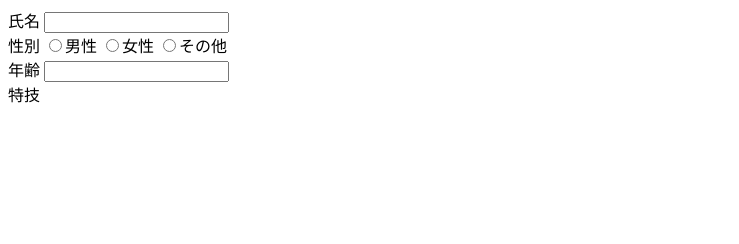
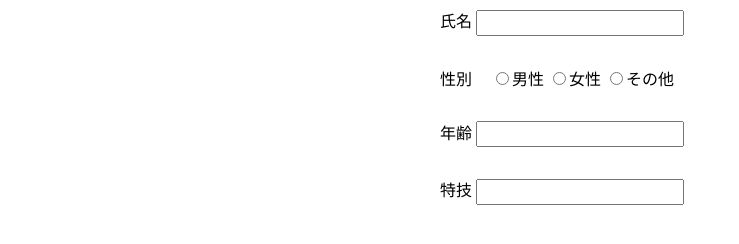
Before and after one commit to akihide-hatano/local-storage-practice-part2, a plain HTML site: page index.html in a window 1280 px wide. Shown: the whole page, without its empty margins (0-739 px from the left). Drawn offline with Linux system fonts and the light colour scheme.

Commit message:
htmlとcssを修正をしました。

```diff
--- a/css/style.css
+++ b/css/style.css
@@ -0,0 +1,24 @@
+@charset "utf-8";
+
+#inputArea{
+  display: block;
+  width: 400px;
+  margin: auto;
+}
+
+.name,.gender,.age,.specoality{
+    display: block;
+    margin-bottom: 30px;
+}
+
+.name input,
+.age input,
+.specoality input{
+    width: 200px;
+    height: 20px;
+}
+
+.genderRadio{
+    display: inline-block;
+    padding-left: 15px;
+}
--- a/index.html
+++ b/index.html
@@ -7,14 +7,18 @@
     <title>Document</title>
 </head>
 <body>
-    <section id="">
-        <label for="">氏名</label>
-        <input type="text">
+    <section id="inputArea">
+        <div class="name">
+            <label for="">氏名</label>
+            <input type="text">
+        </div>
         <div class="gender">
             <label for="">性別</label>
-            <input type="radio" name="" id="">男性
-            <input type="radio" name="" id="">女性
-            <input type="radio" name="" id="">その他
+            <div class="genderRadio">
+                <input type="radio" name="" id="">男性
+                <input type="radio" name="" id="">女性
+                <input type="radio" name="" id="">その他
+            </div>
         </div>
         <div class="age">
             <label for="">年齢</label>
@@ -22,6 +26,7 @@
         </div>
         <div class="specoality">
             <label for="">特技</label>
+            <input type="number" name="" id="">
         </div>
 
     </section>
```
